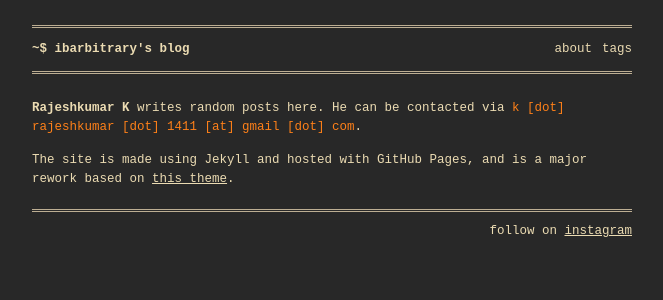
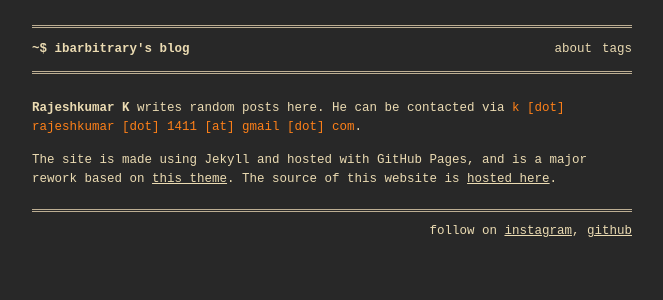
Before and after one commit to IBArbitrary/blog, a Jekyll site: the page built from about.md, in a window 1280 px wide. Shown: the top 300 px of the page, without its empty margins (308-971 px from the left). Built offline with Jekyll 4.4.1, drawn with Linux system fonts in a browser that asks for light colours.

Commit message:
added github links

```diff
--- a/_config.yml
+++ b/_config.yml
@@ -9,7 +9,7 @@ header_pages:
   - about.md
   - tags.html
 
-footer: 'follow on <a href="https://instagram.com/IBArbitrary">instagram</a>'
+footer: 'follow on <a href="https://instagram.com/IBArbitrary">instagram</a>, <a href="https://github.com/IBArbitrary">github</a>'
 
 plugins:
   - jekyll-seo-tag
--- a/about.md
+++ b/about.md
@@ -6,4 +6,4 @@ permalink: /about/
 
 **Rajeshkumar K** writes random posts here. He can be contacted via `k [dot] rajeshkumar [dot] 1411 [at] gmail [dot] com`.
 
-The site is made using Jekyll and hosted with GitHub Pages, and is a major rework based on [this theme](https://github.com/Squifi/jekyll-theme-terminal).
+The site is made using Jekyll and hosted with GitHub Pages, and is a major rework based on [this theme](https://github.com/Squifi/jekyll-theme-terminal). The source of this website is [hosted here](https://github.com/IBArbitrary/blog).
```
